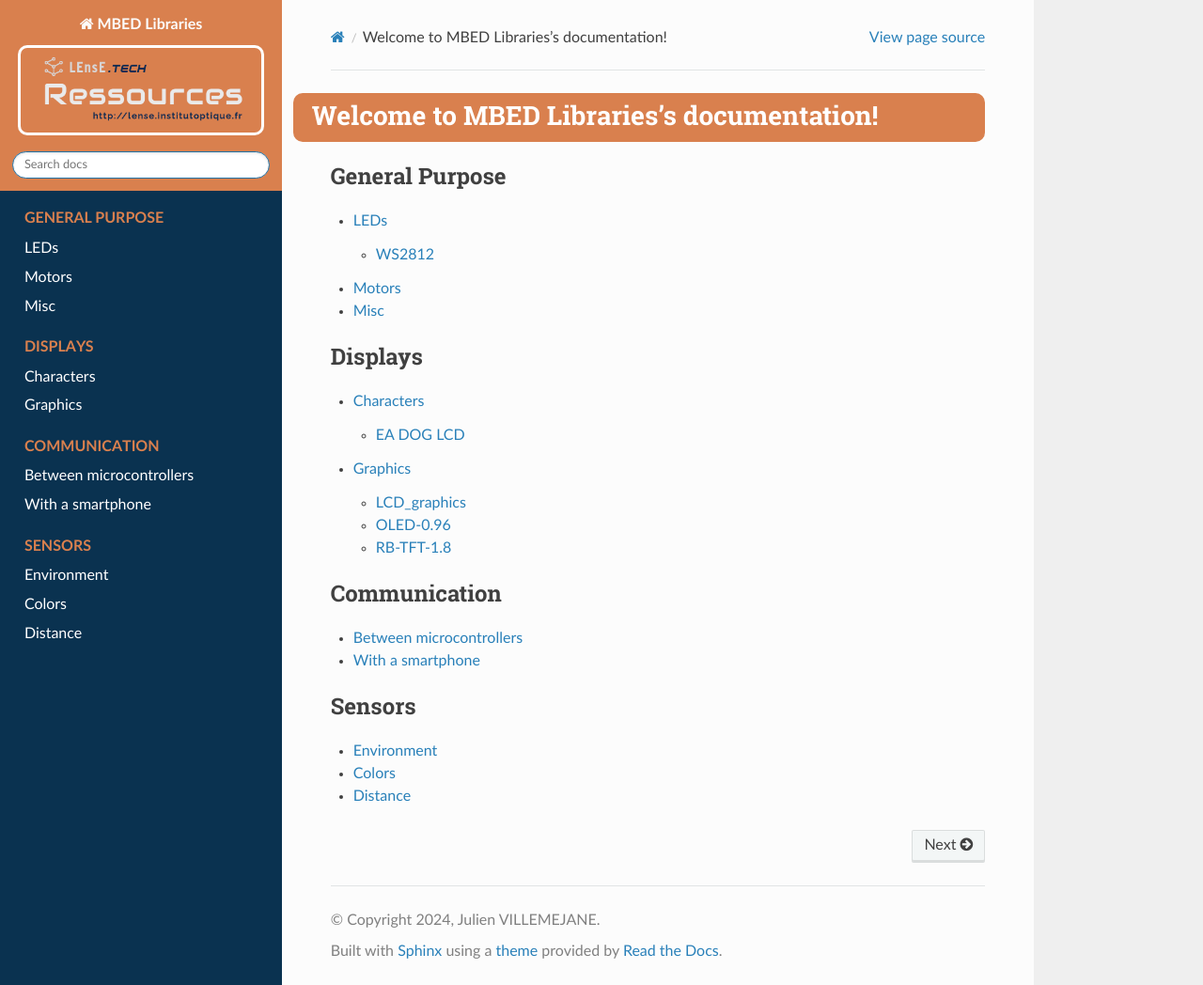
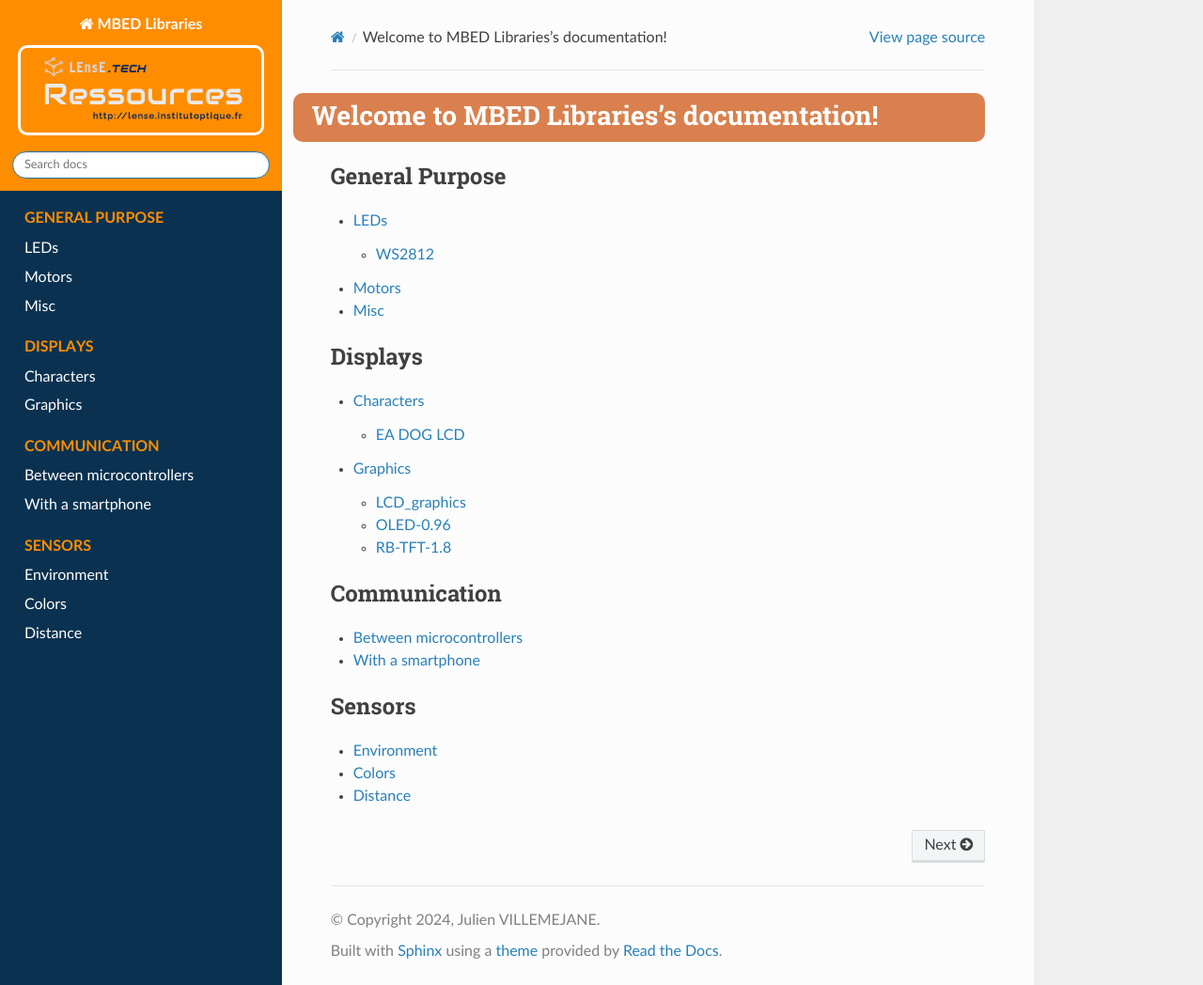
Before and after one commit to IOGS-LEnsE-ressources/mbed6-libraries, a Sphinx documentation site: the page built from docs/source/index.rst, in a window 1280 px wide and 1048 px high. Shown: the whole window at 94% size. Built offline with Sphinx 7.4.7 and the Read the Docs theme 2.0.0, drawn with Linux system fonts in a browser that asks for light colours.

Commit message:
Update CSS Documentation

```diff
--- a/docs/source/_static/assets/instructions.txt
+++ b/docs/source/_static/assets/instructions.txt
@@ -1,3 +1,3 @@
 // Ressources
 
-Background color :  #d9804e / 217, 128, 78
+Background color :  #ff8d00 / 255, 141, 0
--- a/docs/source/_static/css/lense-ressources.css
+++ b/docs/source/_static/css/lense-ressources.css
@@ -2,10 +2,10 @@
   --iogs-orange: rgb(255, 150, 10);
   --iogs-violet: rgb(10, 50, 80);
   --iogs-violet-light: rgba(10, 50, 80, 0.2);
-  --platforms: rgb(11, 43, 82);
-  --platforms-light: rgba(11, 43, 82, 0.7);
-  --ressources: rgb(217, 128, 78);
-  --ressources-light: rgba(217, 128, 78, 0.8);
+  --platforms: rgb(230, 88, 86);
+  --platforms-light: rgba(230, 88, 86, 0.7);
+  --ressources: rgb(255, 141, 0);
+  --ressources-light: rgba(255, 141, 0, 0.8);
   --training: rgb(52, 162, 189);
   --training-light: rgba(52, 162, 189, 0.8);
   --procedures: rgb(47, 167, 96);
```
Also changed, not shown: docs/source/_static/assets/logo-ressources_git.png.
